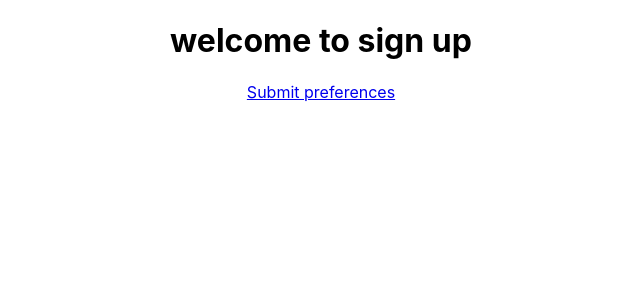
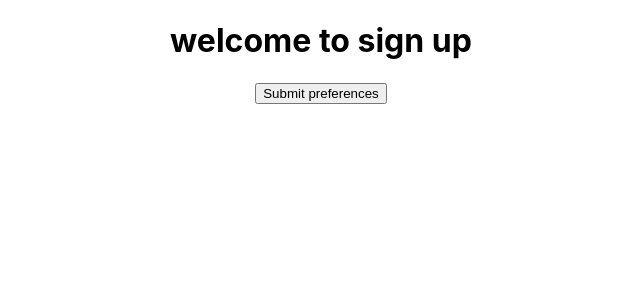
Before and after one commit to SchoolOfCode/w15_collaborative-react-project-team-e-nutro, a React (Create React App) app in the folder nutro/: page /background_signup in a window 1280 px wide. Shown: the top 300 px of the page, without its empty margins (319-959 px from the left). Built offline with nearby package versions, Linux system fonts and the light colour scheme.

Commit message:
button is now resuable

```diff
--- a/nutro/src/components/App/App.js
+++ b/nutro/src/components/App/App.js
@@ -2,6 +2,7 @@ import React from "react";
 import "./App.css";
 import { useState } from "react";
 
+import Button from "../button";
 import { BrowserRouter as Router, Route, Switch } from "react-router-dom";
 import { useEffect } from "react";
 import { Link } from "react-router-dom";
@@ -24,7 +25,7 @@ function App() {
             <h1>Nutro</h1>
             <Route path="/" exact />
             <Link to="/background_signup">
-              <button>Continue</button>
+              <Button label="Continue" />
             </Link>
           </header>
         </Switch>
--- a/nutro/src/components/background_signup/index.js
+++ b/nutro/src/components/background_signup/index.js
@@ -1,10 +1,13 @@
 import React from "react";
+import Button from "../button";
 import { Link } from "react-router-dom";
 function Signup() {
   return (
     <div>
       <h1> welcome to sign up</h1>
-      <Link to="/background_completed_signup">Submit preferences</Link>
+      <Link to="/background_completed_signup">
+        <Button label="Submit preferences" />
+      </Link>
     </div>
   );
 }
--- a/nutro/src/components/button/index.js
+++ b/nutro/src/components/button/index.js
@@ -0,0 +1,8 @@
+import React from "react";
+function Button(props) {
+  return <button>{props.label}</button>;
+}
+
+// conditional statement
+
+export default Button;
```
